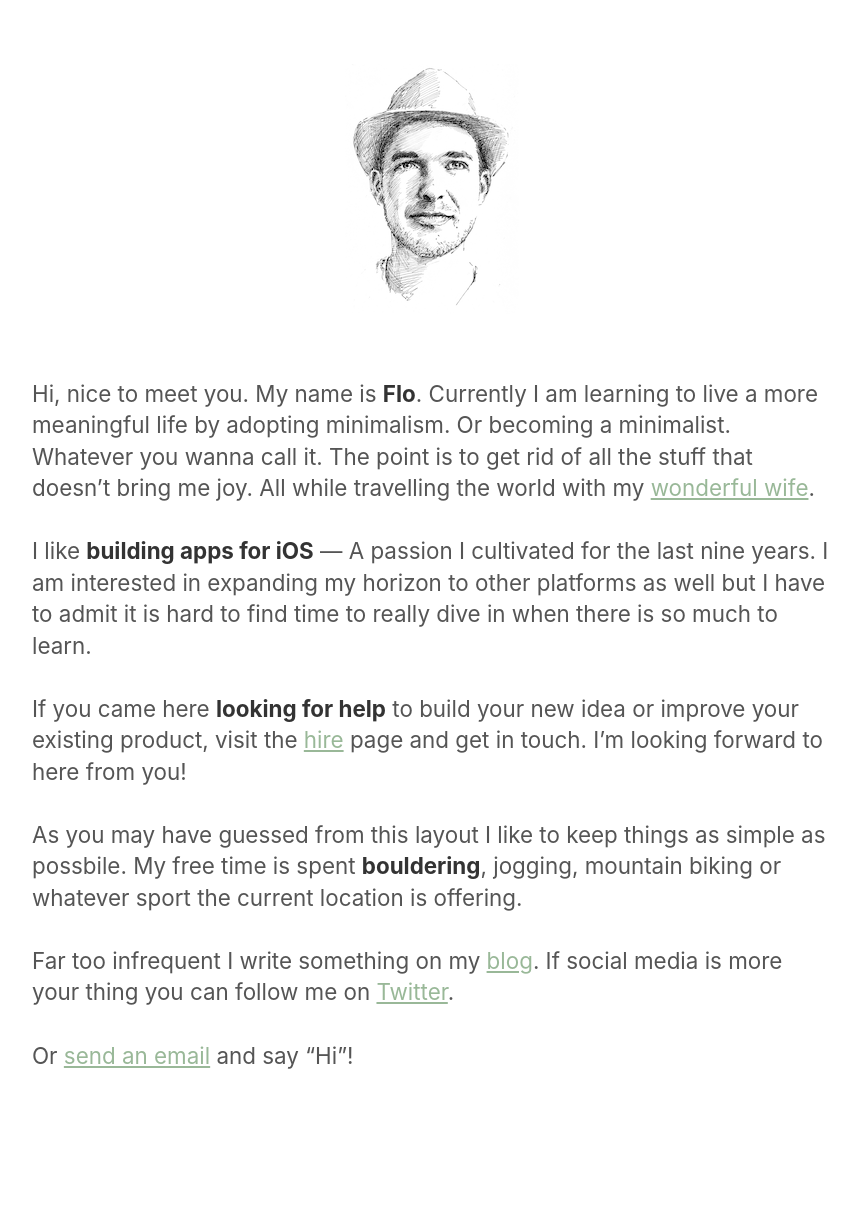
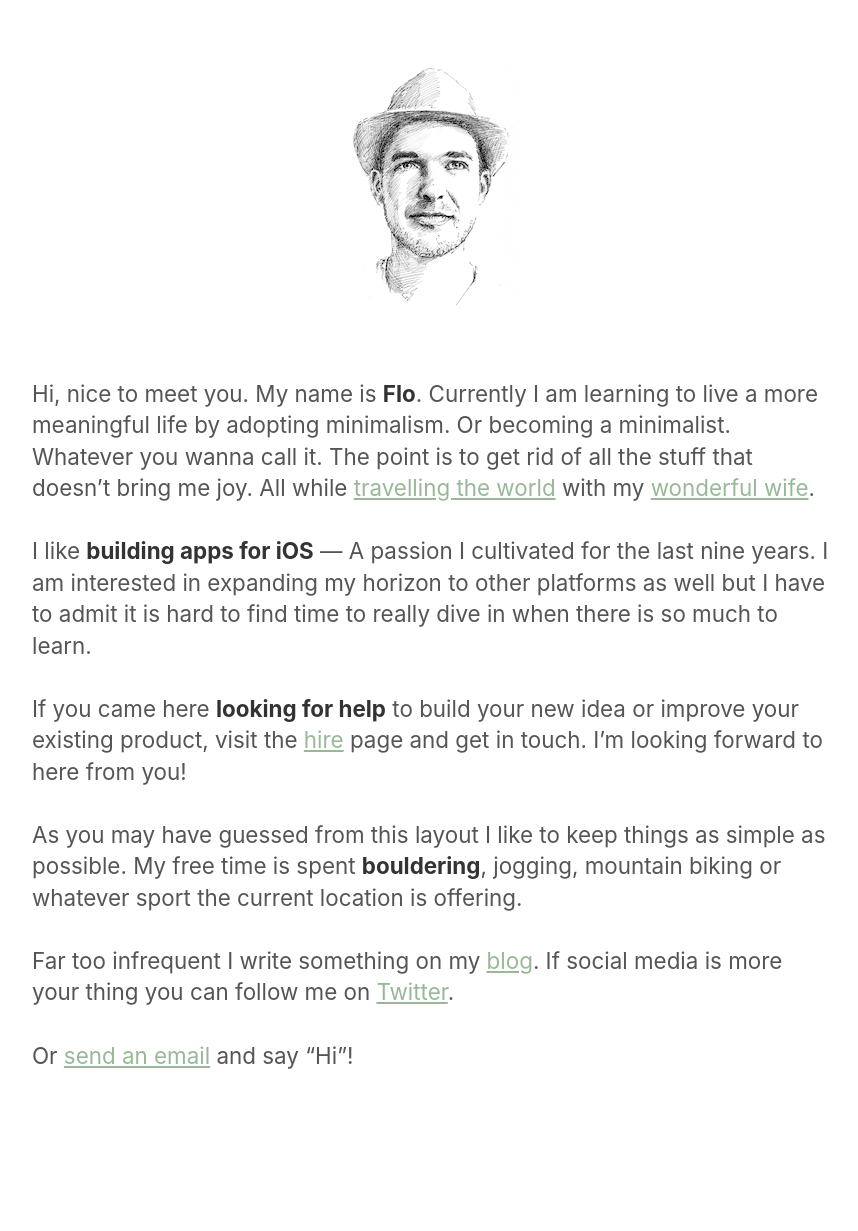
Before and after one commit to florianbuerger/florianbuerger.github.io, a Jekyll site: the page built from index.md, in a window 1280 px wide. Shown: the whole page, without its empty margins (208-1066 px from the left). Built offline with Jekyll 4.4.1, drawn with Linux system fonts in a browser that asks for light colours.

Commit message:
Add link to nomadtrips

```diff
--- a/index.md
+++ b/index.md
@@ -2,13 +2,13 @@
 layout: index
 ---
 
-Hi, nice to meet you. My name is **Flo**. Currently I am learning to live a more meaningful life by adopting minimalism. Or becoming a minimalist. Whatever you wanna call it. The point is to get rid of all the stuff that doesn't bring me joy. All while travelling the world with my [wonderful wife](http://www.verenaortlieb.com).
+Hi, nice to meet you. My name is **Flo**. Currently I am learning to live a more meaningful life by adopting minimalism. Or becoming a minimalist. Whatever you wanna call it. The point is to get rid of all the stuff that doesn't bring me joy. All while [travelling the world](https://nomadlist.com/florianbuerger) with my [wonderful wife](http://www.verenaortlieb.com).
 
 I like **building apps for iOS** — A passion I cultivated for the last nine years. I am interested in expanding my horizon to other platforms as well but I have to admit it is hard to find time to really dive in when there is so much to learn.
 
 If you came here **looking for help** to build your new idea or improve your existing product, visit the [hire](/hire) page and get in touch. I'm looking forward to here from you!
 
-As you may have guessed from this layout I like to keep things as simple as possbile. My free time is spent **bouldering**, jogging, mountain biking or whatever sport the current location is offering.
+As you may have guessed from this layout I like to keep things as simple as possible. My free time is spent **bouldering**, jogging, mountain biking or whatever sport the current location is offering.
 
 Far too infrequent I write something on my [blog]({{site.url}}/blog). If social media is more your thing you can follow me on [Twitter](https://twitter.com/florianbuerger).
 
```
